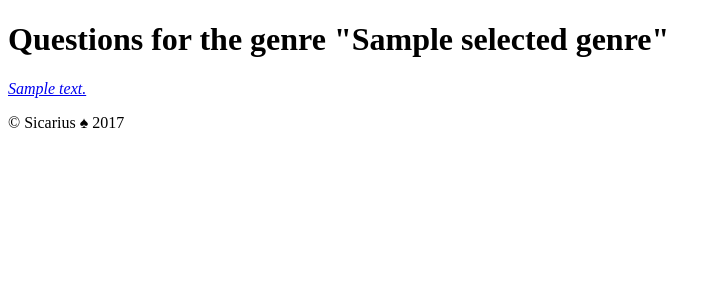
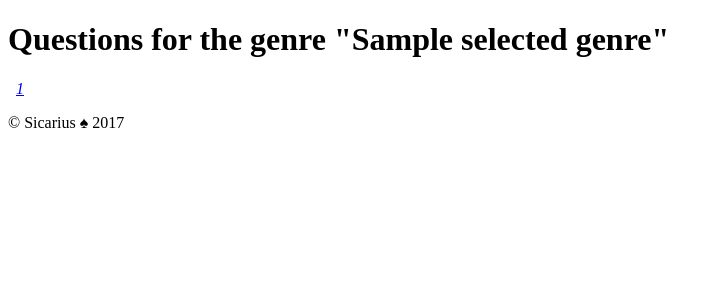
Before and after one commit to movo608/quiz, a Yii app: template frontend/views/quiz/genre.php in a window 1280 px wide. Shown: the top 300 px of the page, without its empty margins (0-721 px from the left). Run offline with PHP 8.4 and a stand-in for Yii, Linux system fonts and the light colour scheme; the template is opened without the code that fills it: most values are stand-ins (such as "Sample title", 1, 10 or a date in 2020); data that the repository does not hold is empty; some libraries are stand-ins or nearby versions.

Commit message:
question text change

```diff
--- a/frontend/views/quiz/genre.php
+++ b/frontend/views/quiz/genre.php
@@ -5,6 +5,14 @@ use common\models\AnsweredQuestions;
 $this->title = 'Questions';
 $this->params['breadcrumbs'][] = $selected_genre->name;
 ?>
+
+<style>
+
+	.btn {
+		padding: 0.5em 0.5em !important;
+	}
+
+</style>
 
 <div class="container-fluid">
 	<div class="col-md-12">
@@ -21,18 +29,18 @@ $this->params['breadcrumbs'][] = $selected_genre->name;
 
 					if (! $is_found = AnsweredQuestions::find()->where(['question_id' => $question->id, 'user_id' => Yii::$app->user->id])->one()) {
 
-						echo Html::a('<i>' . $question->text . '</i>', [
+						echo Html::a('<i>' . $question->id . '</i>', [
 								'/quiz/question/',
 								'id' => $question->id
 						], [
-								'class' => 'btn btn-primary col-md-6 col-lg-6 col-sm-12 col-xs-12 text-justify',
+								'class' => 'btn btn-primary col-md-3 col-lg-3 col-sm-12 col-xs-12 text-justify',
 						]);
 					} else {
-						echo Html::a('<i>' . $question->text . '</i>', [
+						echo Html::a('<i>' . $question->id . '</i>', [
 								'/quiz/question/',
 								'id' => $question->id
 						], [
-								'class' => 'btn btn-primary col-md-6 col-lg-6 col-sm-12 col-xs-12 text-justify disabled',
+								'class' => 'btn btn-primary col-md-3 col-lg-3 col-sm-12 col-xs-12 text-justify disabled',
 						]);
 					}
 				}
```
